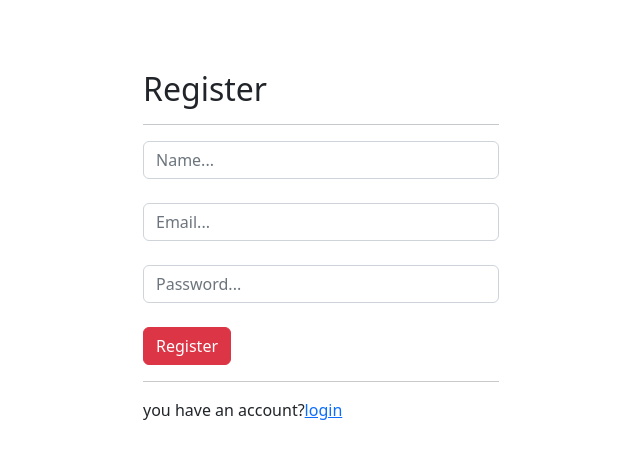
After one commit to amiralidev01/Todolist-php, a PHP site: page /todolist/register.php in a window 1280 px wide. The commit adds this page. Shown: the top 459 px of the page, without its empty margins (319-959 px from the left). Run offline with PHP 8.4, Linux system fonts and the light colour scheme.

Commit message:
create-register-login

```diff
--- a/index.php
+++ b/index.php
@@ -1,5 +1,10 @@
 <?php
 include "bootstrap/init.php";
+
+if (!isLoggedIn()) {
+    //redirect to auth form
+    header("Location: login.php");
+}
 
 
 if (isset($_GET['delete_folder']) && is_numeric($_GET['delete_folder'])) {
--- a/libs/lib-auth.php
+++ b/libs/lib-auth.php
@@ -7,5 +7,16 @@ function login($username, $password)
 
 function register($userData)
 {
-    return 1;
+    global $pdo;
+
+    $query = "INSERT INTO users(name,email,password) values (:name,:email,:password)";
+    $stmt = $pdo->prepare($query);
+    $passHash = password_hash($userData['password'], PASSWORD_DEFAULT);
+    $stmt->execute([':name' => $userData['name'], ':email' => $userData['email'], ':password' => $userData['password']]);
+    return $stmt->rowCount();
 }
+
+function isLoggedIn()
+{
+    return false;
+}
--- /dev/null
+++ b/login.php
@@ -0,0 +1 @@
+<?php
--- /dev/null
+++ b/register.php
@@ -0,0 +1,12 @@
+<?php
+include "bootstrap/init.php";
+
+if ($_SERVER['REQUEST_METHOD'] == 'POST') {
+    $action = $_GET['action'];
+    $params = $_POST;
+    if ($action == 'register') {
+        register($params);
+    }
+}
+
+include "views/register.view.php";
--- /dev/null
+++ b/views/register.view.php
@@ -0,0 +1,46 @@
+<?php
+?>
+
+
+<!doctype html>
+<html lang="en">
+<head>
+    <meta charset="UTF-8">
+    <meta name="viewport"
+          content="width=device-width, user-scalable=no, initial-scale=1.0, maximum-scale=1.0, minimum-scale=1.0">
+    <meta http-equiv="X-UA-Compatible" content="ie=edge">
+    <title>Register-Page</title>
+    <!--    BootStrap cdn   -->
+    <link href="https://cdn.jsdelivr.net/npm/bootstrap@5.2.2/dist/css/bootstrap.min.css" rel="stylesheet"
+          integrity="sha384-Zenh87qX5JnK2Jl0vWa8Ck2rdkQ2Bzep5IDxbcnCeuOxjzrPF/et3URy9Bv1WTRi" crossorigin="anonymous">
+
+</head>
+<body>
+<div class="container">
+    <div class="row">
+        <div class="col-md-4">
+
+        </div>
+        <div class="col-md-4" style="margin-top: 70px">
+            <form action="../register.php?action=register" method="post">
+
+                <h2>Register</h2>
+                <hr>
+                <input type="text" name="name" placeholder="Name..." class="form-control">
+                <br>
+                <input type="email" name="email" placeholder="Email..." class="form-control">
+                <br>
+                <input type="password" name="password" placeholder="Password..." class="form-control">
+                <br>
+                <button class="btn btn-danger">Register</button>
+                <hr>
+                you have an account?<a href="../login.php">login</a>
+            </form>
+        </div>
+        <div class="col-md-4">
+
+        </div>
+    </div>
+</div>
+</body>
+</html>
```
Also changed, not shown: views/login.view.php (added, +40 -0 lines).
